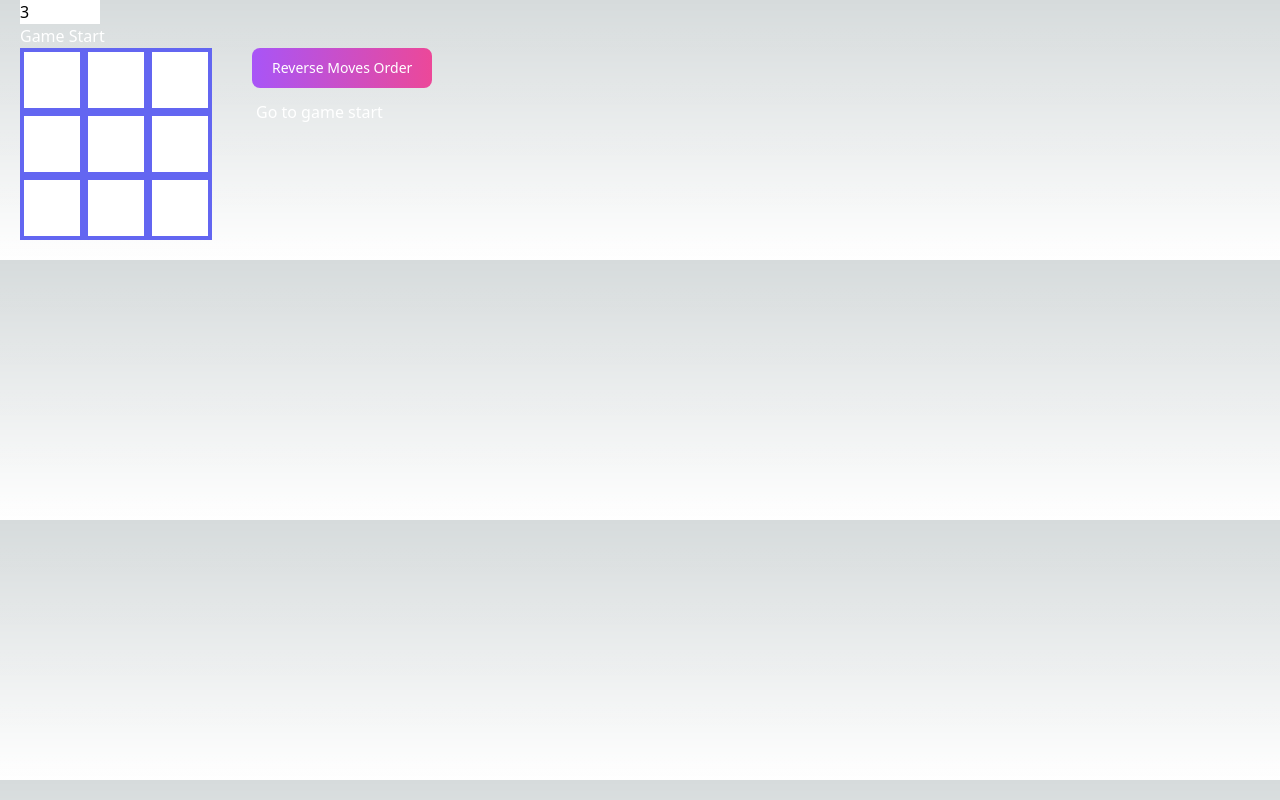
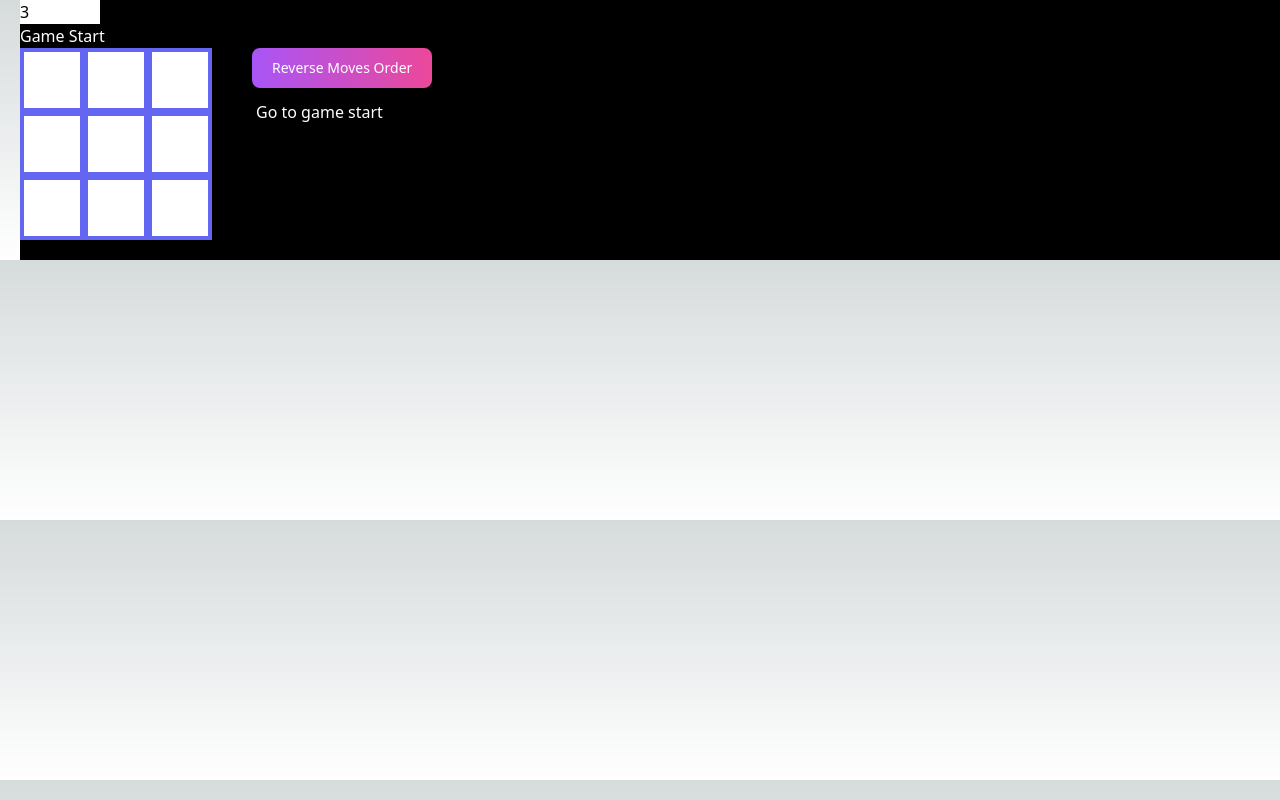
Before and after one commit to tamy-le/tic-tac-toe, a Next.js app in the folder tic-tac-toe/: page / in a window 1280 px wide. Built offline with nearby package versions, Linux system fonts and the light colour scheme.

Commit message:
fix(background to black): other devices may not use dark mode

```diff
--- a/tic-tac-toe/src/components/Game.js
+++ b/tic-tac-toe/src/components/Game.js
@@ -94,7 +94,7 @@ const Game = () => {
     }
   });
   return (
-    <main className="ml-5 flex">
+    <main className="bg-black ml-5 flex">
       <div className="block pb-5 text-white">
         <input
           className="text-black"
```
